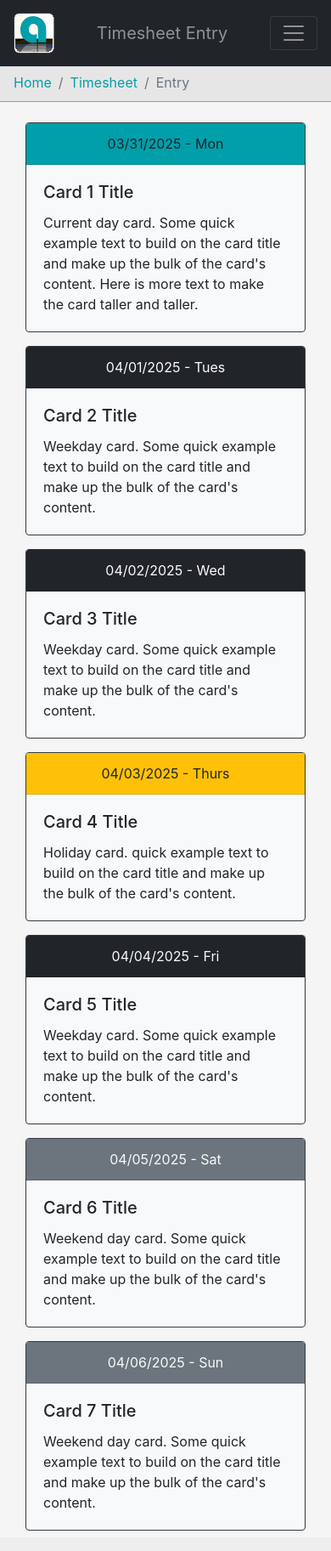
After one commit to KasaCompaniesIT/abaswebapp, a Flask app: template templates/timesheet/entry.html in a window 390 px wide. The commit adds this page. Shown: the whole page at 85% size. Run offline with Flask 3, Linux system fonts and the light colour scheme; the template is opened without the code that fills it, so the values that code supplies are empty; parts of the project's set-up code (start-up, migrations or seed data) failed here and were passed over; some libraries are stand-ins or nearby versions.

Commit message:
fix lookup page spanning on mobile. add time entry screen. add timesheet menu page.

```diff
--- a/app.py
+++ b/app.py
@@ -16,6 +16,10 @@ app.config.from_mapping(
 def home():
     return render_template("index.html")
 
+@app.route('/manifest.json')
+def manifest():
+    return app.send_from_directory('static', 'manifest.json')
+
 from . import db
 
 from . import auth
--- a/static/style.css
+++ b/static/style.css
@@ -1,5 +1,5 @@
 html { font-family: sans-serif; background: #eee; padding: 0;}
-body { margin: 0 0; background: white;}
+body { margin: 0 0; background: whitesmoke;}
 /* @media screen and (min-width: 300px) and (orientation: portrait) {
     body {
         background: url("/static/images/kasa50thlogoVsm2.png") no-repeat center;
@@ -20,27 +20,44 @@ body { margin: 0 0; background: white;}
         background: url("/static/images/kasa50thlogo.png") no-repeat center;
     }
 } */
-h1 { font-family: serif; color: #377ba8; margin: 1rem 0; }
-a { color: #377ba8; }
+
+
+/* a { color: #377ba8; } */
+a { color: #009FAA; }
+.navbar-nav { font-size: larger;}
+.bg-dark {
+    background-color: #212529 !important;
+}
+.navbar-dark .navbar-nav .nav-link {
+    color: #009FAA;
+}
+/* h1 { font-family: serif; color: #377ba8; margin: 1rem 0; }
 hr { border: none; border-top: 1px solid lightgray; }
 nav { display: flex; align-items: center; padding: 0 1rem; }
 nav h1 { flex: auto; margin: 0; }
 nav h1 a { text-decoration: none; padding: 0.25rem 0.5rem; }
 nav ul  { display: flex; list-style: none; margin: 0; padding: 0; }
 nav ul li a, nav ul li span, header .action { display: block; padding: 0.5rem;}
-.navbar-nav { font-size: larger;}
-.content { padding: 0 1rem 1rem;}
+
+.content { padding: 0 1rem 1rem;} */
+
 /* .content > header { border-bottom: 1px solid lightgray; display: flex; align-items: flex-end; } */
 /* .content > header h2 h4 { flex: auto; margin: 1rem 0; } */
 /* .content > header a { margin: 1rem 0.5rem; } */
-header { color: lightgray; } */
+
+/* header { color: lightgray; }
 header h2 h4 { flex: auto; margin: 0 0; }
-header a { margin: 1rem 0.5rem; }
+header a { margin: 1rem 0.5rem; } */
 .flash { margin: 1em 0; padding: 1em; background: #cae6f6; border: 1px solid #377ba8; }
-.content form { margin: 1em 0; }
+/* .content form { margin: 0.5em 0; }
 .content form a { margin: 0.5em; }
 .content td a { padding: 0.1rem 0.6rem; }
-.content td { padding-top: 1rem; }
+.content td { padding-top: 1rem; } */
+.content form { margin: 0.5em 0; }
+.list-group-item.padding-custom {
+    padding-top: 1rem;
+    padding-bottom: 1rem;
+}
 .list-group.bg-dark-custom {
     background-color: #212529; /* This color matches Bootstrap's default dark navbar */
 }
@@ -50,6 +67,12 @@ header a { margin: 1rem 0.5rem; }
 }
 .list-group.bg-dark-custom .list-group-item:hover {
     background-color: rgba(255, 255, 255, 0.1); /* subtle highlight on hover */
+}
+.list-group {
+    border-color: #212529; /* This color matches Bootstrap's default dark navbar */
+}
+.list-group-item {
+    border-color: #212529; /* This color matches Bootstrap's default dark navbar */
 }
 .modal-header.bg-dark-custom {
     background-color: #212529; /* This color matches Bootstrap's default dark navbar */
@@ -61,3 +84,99 @@ header a { margin: 1rem 0.5rem; }
 .modal-footer.bg-dark-custom {
     background-color: #212529; /* This color matches Bootstrap's default dark navbar */
 }
+.list-group-item-light {
+    color: #212529;
+    background-color: #fdfdfe;
+}
+
+.list-group .list-group-item:hover{
+    background-color: #009FAA;
+    color: #212529;
+}
+
+.breadcrumb-bg {
+    background-color: #e6e6e6;
+    border-bottom: #999 1px solid;
+}
+
+.breadcrumb {
+    /* --bs-breadcrumb-margin-bottom: 0.5rem;  */
+    padding-left: 1rem;
+    padding-top: 0.9rem;
+    padding-bottom: 0;
+    line-height: 0.6;
+    background-color: #e6e6e6;
+}
+
+.breadcrumb a {
+    text-decoration: none;
+}
+
+.bg-abas {
+    background-color: #009FAA;
+}
+
+.bg-abas-dark {
+    background-color: #00757e;
+}
+
+/* Custom button style */
+.btn-abas {
+    background-color: #009FAA; /* Purple background */
+    border-color: #212529;
+    color: #212529; /* White text */
+}
+
+.btn-abas:hover {
+    background-color: #00757e; /* Darker purple on hover */
+    border-color: #212529;
+    color: #fff;
+}
+
+.btn-abas:focus {
+    box-shadow: 0 0 0 0.2rem rgba(0, 117, 126, 0.5); /* Focus ring matching purple */
+}
+
+.btn-abas:active,
+.btn-abas.active {
+    background-color: #00757e; /* Even darker purple when active */
+    border-color: #212529;
+}
+
+.btn-abas:disabled,
+.btn-abas.disabled {
+    background-color: #009FAA;
+    border-color: #212529;
+    opacity: 0.65; /* Mimics Bootstrap’s disabled opacity */
+}
+
+  /* Change the default text color */
+.bootstrap-select .dropdown-toggle .filter-option {
+    color: #000; /* Replace with your desired color, e.g., black */
+}
+
+/* Optional: Ensure it applies even when a placeholder is shown */
+.bootstrap-select .dropdown-toggle[title] .filter-option {
+    color: #000; /* Same color for consistency */
+}
+
+/* Optional: Hover state (if you want it to stay the same) */
+.bootstrap-select .dropdown-toggle:hover .filter-option {
+    color: #000;
+}
+
+.bootstrap-select .dropdown {
+    max-width: 600px;
+  }
+
+.bootstrap-select.form-control {
+    max-width: 600px;
+}
+
+.list-group {
+    max-width: 600px;
+}
+
+.centered-list {
+    margin:auto;
+  }
--- a/templates/base.html
+++ b/templates/base.html
@@ -3,29 +3,32 @@
 <head>
     <title>{% block title %}{% endblock %} - Abas WebApp</title>
     <link rel="shortcut icon" href="{{ url_for('static', filename='favicon.ico') }}">
+    <link rel="manifest" href="{{ url_for('static', filename='manifest.json') }}">
+    <!-- <link rel="stylesheet" href="https://cdnjs.cloudflare.com/ajax/libs/bootstrap/5.3.3/css/bootstrap.min.css" integrity="sha512-jnSuA4Ss2PkkikSOLtYs8BlYIeeIK1h99ty4YfvRPAlzr377vr3CXDb7sb7eEEBYjDtcYj+AjBH3FLv5uSJuXg==" crossorigin="anonymous" referrerpolicy="no-referrer" /> -->
+    <link rel="stylesheet" href="https://cdnjs.cloudflare.com/ajax/libs/bootstrap/4.6.2/css/bootstrap.min.css" integrity="sha512-rt/SrQ4UNIaGfDyEXZtNcyWvQeOq0QLygHluFQcSjaGB04IxWhal71tKuzP6K8eYXYB6vJV4pHkXcmFGGQ1/0w==" crossorigin="anonymous" referrerpolicy="no-referrer" />
+    <!-- <link rel="stylesheet" href="https://cdnjs.cloudflare.com/ajax/libs/bootstrap-select/2.0.0-beta1/css/bootstrap-select.min.css" integrity="sha512-Q8vAB6GL+zb917fZJJJxO8TKJH5lZKsqnEDO+0oUjy5wpc/jYo5QpMuMx84n8m/gY/DitaK1j2DQeb/Vosudtg==" crossorigin="anonymous" referrerpolicy="no-referrer" /> -->
+    <link rel="stylesheet" href="https://cdnjs.cloudflare.com/ajax/libs/bootstrap-select/1.13.18/css/bootstrap-select.min.css" integrity="sha512-ARJR74swou2y0Q2V9k0GbzQ/5vJ2RBSoCWokg4zkfM29Fb3vZEQyv0iWBMW/yvKgyHSR/7D64pFMmU8nYmbRkg==" crossorigin="anonymous" referrerpolicy="no-referrer" />
+    <!-- <link rel="stylesheet" href="https://cdnjs.cloudflare.com/ajax/libs/bootstrap-select/1.14.0-beta3/css/bootstrap-select.min.css" integrity="sha512-g2SduJKxa4Lbn3GW+Q7rNz+pKP9AWMR++Ta8fgwsZRCUsawjPvF/BxSMkGS61VsR9yinGoEgrHPGPn2mrj8+4w==" crossorigin="anonymous" referrerpolicy="no-referrer" /> -->
     <link rel="stylesheet" href="{{ url_for('static', filename='style.css') }}">
-    <!-- <link href="https://cdn.jsdelivr.net/npm/bootstrap@5.3.3/dist/css/bootstrap.min.css" rel="stylesheet" integrity="sha384-QWTKZyjpPEjISv5WaRU9OFeRpok6YctnYmDr5pNlyT2bRjXh0JMhjY6hW+ALEwIH" crossorigin="anonymous"> -->
-    <link rel="stylesheet" href="https://cdnjs.cloudflare.com/ajax/libs/bootstrap/5.3.3/css/bootstrap.min.css" integrity="sha512-jnSuA4Ss2PkkikSOLtYs8BlYIeeIK1h99ty4YfvRPAlzr377vr3CXDb7sb7eEEBYjDtcYj+AjBH3FLv5uSJuXg==" crossorigin="anonymous" referrerpolicy="no-referrer" />
-    <!-- <link href="https://cdn.jsdelivr.net/npm/bootstrap-select@1.14.0-beta3/dist/css/bootstrap-select.min.css" rel="stylesheet"> -->
-    <link rel="stylesheet" href="https://cdnjs.cloudflare.com/ajax/libs/bootstrap-select/1.13.18/css/bootstrap-select.min.css" integrity="sha512-ARJR74swou2y0Q2V9k0GbzQ/5vJ2RBSoCWokg4zkfM29Fb3vZEQyv0iWBMW/yvKgyHSR/7D64pFMmU8nYmbRkg==" crossorigin="anonymous" referrerpolicy="no-referrer" />
-
     <meta name="theme-color" content="#712cf9">
     <meta name="viewport" content="width=device-width, initial-scale=1">
+    <link rel="manifest" href="/manifest.json">
     {% block head %}{%  endblock %}
 </head>
 
 <body class="min-vh-100">
   <script src="https://cdnjs.cloudflare.com/ajax/libs/jquery/3.5.1/jquery.min.js" integrity="sha512-bLT0Qm9VnAYZDflyKcBaQ2gg0hSYNQrJ8RilYldYQ1FxQYoCLtUjuuRuZo+fjqhx/qtq/1itJ0C2ejDxltZVFg==" crossorigin="anonymous" referrerpolicy="no-referrer"></script>
+  <!-- <script src="https://cdnjs.cloudflare.com/ajax/libs/bootstrap/5.3.3/js/bootstrap.min.js" integrity="sha512-ykZ1QQr0Jy/4ZkvKuqWn4iF3lqPZyij9iRv6sGqLRdTPkY69YX6+7wvVGmsdBbiIfN/8OdsI7HABjvEok6ZopQ==" crossorigin="anonymous" referrerpolicy="no-referrer"></script> -->
+  <!-- <script src="https://cdnjs.cloudflare.com/ajax/libs/bootstrap-select/2.0.0-beta1/js/bootstrap-select.min.js" integrity="sha512-Ks94O6MWV+hcOyqlaaOmsDe08l4+EFiDetgxBKAJ5I995UEn+u4DQ9ziANFLqpQhMLGbmCq02A/U3Tryjdgwcg==" crossorigin="anonymous" referrerpolicy="no-referrer"></script> -->
   <script src="https://cdnjs.cloudflare.com/ajax/libs/bootstrap/4.6.2/js/bootstrap.bundle.min.js" integrity="sha512-igl8WEUuas9k5dtnhKqyyld6TzzRjvMqLC79jkgT3z02FvJyHAuUtyemm/P/jYSne1xwFI06ezQxEwweaiV7VA==" crossorigin="anonymous" referrerpolicy="no-referrer"></script>
-  <script src="https://cdnjs.cloudflare.com/ajax/libs/bootstrap-select/1.13.18/js/bootstrap-select.min.js"></script>
+  <script src="https://cdnjs.cloudflare.com/ajax/libs/bootstrap-select/1.13.18/js/bootstrap-select.min.js" integrity="sha512-yDlE7vpGDP7o2eftkCiPZ+yuUyEcaBwoJoIhdXv71KZWugFqEphIS3PU60lEkFaz8RxaVsMpSvQxMBaKVwA5xg==" crossorigin="anonymous" referrerpolicy="no-referrer"></script>
+  <!-- <script src="https://cdnjs.cloudflare.com/ajax/libs/bootstrap-select/1.14.0-beta3/js/bootstrap-select.min.js" integrity="sha512-yrOmjPdp8qH8hgLfWpSFhC/+R9Cj9USL8uJxYIveJZGAiedxyIxwNw4RsLDlcjNlIRR4kkHaDHSmNHAkxFTmgg==" crossorigin="anonymous" referrerpolicy="no-referrer"></script> -->
   <!-- <script src="https://cdnjs.cloudflare.com/ajax/libs/ajax-bootstrap-select/1.4.5/js/ajax-bootstrap-select.min.js" integrity="sha512-HExUHcDgB9r00YwaaDe5z9lTFmTChuW9lDkPEnz+6/I26/mGtwg58OHI324cfqcnejphCl48MHR3SFQzIGXmOA==" crossorigin="anonymous" referrerpolicy="no-referrer"></script> -->
-  <!-- <script src="https://cdn.jsdelivr.net/npm/bootstrap@5.3.3/dist/js/bootstrap.bundle.min.js" integrity="sha384-YvpcrYf0tY3lHB60NNkmXc5s9fDVZLESaAA55NDzOxhy9GkcIdslK1eN7N6jIeHz" crossorigin="anonymous"></script> -->
-  <!-- <script src="https://cdn.jsdelivr.net/npm/bootstrap-select@1.14.0-beta3/dist/js/bootstrap-select.min.js"></script> -->
   <nav class="navbar navbar-dark bg-dark navbar-expand-lg text-bg-dark border-bottom border-body">
     <div class="container-fluid">
         <a href="/" class="navbar-brand">
-          <!-- <img src="/static/images/abas.png" alt="Logo" width="24" height="24" class="d-inline-block align-text-center"> -->
-          ABAS Webapp
+          <img src="/static/images/abas.png" alt="Logo" width="48" height="48" class="d-inline-block">
+          <!-- ABAS Webapp -->
         </a>
         <div class="navbar-text">
             {% block header %}{% endblock %}
@@ -49,14 +52,15 @@
 
 
   </nav>
-  <div class="container-fluid " id="bodyContainer">
+    {% block subheader %}{% endblock %}
+  <div class="container-fluid" id="bodyContainer">
     <section class="content">
         {% for message in get_flashed_messages() %}
           <div class="flash">{{ message }}</div>
         {% endfor %}
-        <div class="container d-flex align-items-center justify-content-center flex-column w-auto">
+        <!-- <div class="container d-flex align-items-center justify-content-center flex-column w-auto"> -->
           {% block content %}{% endblock %}
-        </div>
+        <!-- </div>   -->
     </section>
   </div>
 
--- a/templates/index.html
+++ b/templates/index.html
@@ -25,7 +25,10 @@
 {% endblock %}
 {% block title %}Home{% endblock %}
 {% block nav_home %}active{% endblock %}
-{% block header %}{% endblock %}
+{% block header %}
+<div class="navbar-brand navbar-text">Abas WebApp</div>
+
+{% endblock %}
 {% block content %}
 
 
--- a/templates/timesheet/_wo.html
+++ b/templates/timesheet/_wo.html
@@ -1,9 +1,9 @@
 <form method="post" id="fWO">
     <input type="hidden" name="form_id" value="fWO">
     <div class="dropdown bootstrap-select form-control">
-        <select class="selectpicker form-control" id="wolist" data-style="btn-dark" data-container="body" data-live-search="true" title="Select a Work Order" >
+        <select class="selectpicker form-control" id="wolist" data-style="btn-abas border-dark btn-lg" data-container="body" data-live-search="true" title="Select a Work Order" >
             {% for w in workorders %}
-            <option value="{{ w.WONumber }}">{{ w.WONumber }} - {{ w.WOPart }} - {{ w.WODescription }}</option>
+            <option class="lead" value="{{ w.WONumber }}">{{ w.WONumber }} - {{ w.WOPart }} - {{ w.WODescription }}</option>
             {% endfor %}
         </select>
     </div>
--- /dev/null
+++ b/templates/timesheet/entry.html
@@ -0,0 +1,93 @@
+{% extends 'base.html' %}
+{% block nav_timesheet %}active{% endblock %}
+{% block header %}
+<div class="navbar-brand navbar-text">{% block title %}Timesheet Entry{% endblock %}</div>
+{% endblock %}
+{% block subheader %}
+<nav aria-label="breadcrumb" class="breadcrumb-bg">
+    <ol class="breadcrumb">
+        <li class="breadcrumb-item"><a href="{{ url_for('home') }}">Home</a></li>
+        <li class="breadcrumb-item"><a href="{{ url_for('timesheet.index') }}">Timesheet</a></li>
+        <li class="breadcrumb-item active" aria-current="page">Entry</li>
+    </ol>
+</nav>
+<p></p>
+{% endblock %}
+{% block content %}
+
+<div class="container">
+    <div class="row row-cols-1 row-cols-sm-2 row-cols-md-3 row-cols-lg-4 row-cols-xl-5 g-4">
+        <!-- Card 1 -->
+        <div class="col my-2">
+            <div class="card bg-light border-dark " >
+                <div class="card-header text-center bg-abas fw-bold">03/31/2025 - Mon</div>
+                <div class="card-body">
+                    <h5 class="card-title">Card 1 Title</h5>
+                    <p class="card-text">Current day card. Some quick example text to build on the card title and make up the bulk of the card's content. Here is more text to make the card taller and taller.</p>
+                </div>
+            </div>
+        </div>
+        <!-- Card 2 -->
+        <div class="col my-2">
+            <div class="card bg-light border-dark">
+                <div class="card-header text-center bg-dark text-light fw-bold">04/01/2025 - Tues</div>
+                <div class="card-body">
+                    <h5 class="card-title">Card 2 Title</h5>
+                    <p class="card-text">Weekday card. Some quick example text to build on the card title and make up the bulk of the card's content.</p>
+                </div>
+            </div>
+        </div>
+        <!-- Card 3 -->
+        <div class="col my-2">
+            <div class="card bg-light border-dark ">
+                <div class="card-header text-center bg-dark text-light fw-bold">04/02/2025 - Wed</div>
+                <div class="card-body">
+                    <h5 class="card-title">Card 3 Title</h5>
+                    <p class="card-text">Weekday card. Some quick example text to build on the card title and make up the bulk of the card's content.</p>
+                </div>
+            </div>
+        </div>
+        <!-- Card 4 -->
+        <div class="col my-2">
+            <div class="card bg-light border-dark " >
+                <div class="card-header text-center bg-warning fw-bold">04/03/2025 - Thurs</div>
+                <div class="card-body">
+                    <h5 class="card-title">Card 4 Title</h5>
+                    <p class="card-text">Holiday card. quick example text to build on the card title and make up the bulk of the card's content.</p>
+                </div>
+            </div>
+        </div>
+        <!-- Card 5 -->
+        <div class="col my-2">
+            <div class="card bg-light border-dark ">
+                <div class="card-header text-center bg-dark text-light fw-bold">04/04/2025 - Fri</div>
+                <div class="card-body">
+                    <h5 class="card-title">Card 5 Title</h5>
+                    <p class="card-text">Weekday card. Some quick example text to build on the card title and make up the bulk of the card's content.</p>
+                </div>
+            </div>
+        </div>
+        <!-- Card 6 -->
+        <div class="col my-2">
+            <div class="card bg-light border-dark ">
+                <div class="card-header text-center bg-secondary text-light fw-bold">04/05/2025 - Sat</div>
+                <div class="card-body">
+                    <h5 class="card-title">Card 6 Title</h5>
+                    <p class="card-text">Weekend day card. Some quick example text to build on the card title and make up the bulk of the card's content.</p>
+                </div>
+            </div>
+        </div>
+        <!-- Card 7 -->
+        <div class="col my-2">
+            <div class="card bg-light border-dark ">
+                <div class="card-header text-center bg-secondary text-light fw-bold">04/06/2025 - Sun</div>
+                <div class="card-body">
+                    <h5 class="card-title">Card 7 Title</h5>
+                    <p class="card-text">Weekend day card. Some quick example text to build on the card title and make up the bulk of the card's content.</p>
+                </div>
+            </div>
+        </div>
+    </div>
+</div>
+<p></p>
+{% endblock %} <!-- end content block -->
--- a/timesheet.py
+++ b/timesheet.py
@@ -12,6 +12,10 @@ bp = Blueprint('timesheet', __name__)
 @bp.route("/timesheet")
 def index():
     return render_template('timesheet/index.html')
+
+@bp.route("/timesheet/entry")
+def entry():
+    return render_template('timesheet/entry.html')
 
 @bp.route("/timesheet/lookup")
 def lookup():
```
Also changed, not shown: templates/timesheet/_ws.html (+10 -9 lines), templates/timesheet/index.html (+16 -2 lines), templates/timesheet/lookup.html (+30 -7 lines), static/images/k-blue-sq-512x.png (added), static/manifest.json (added).
